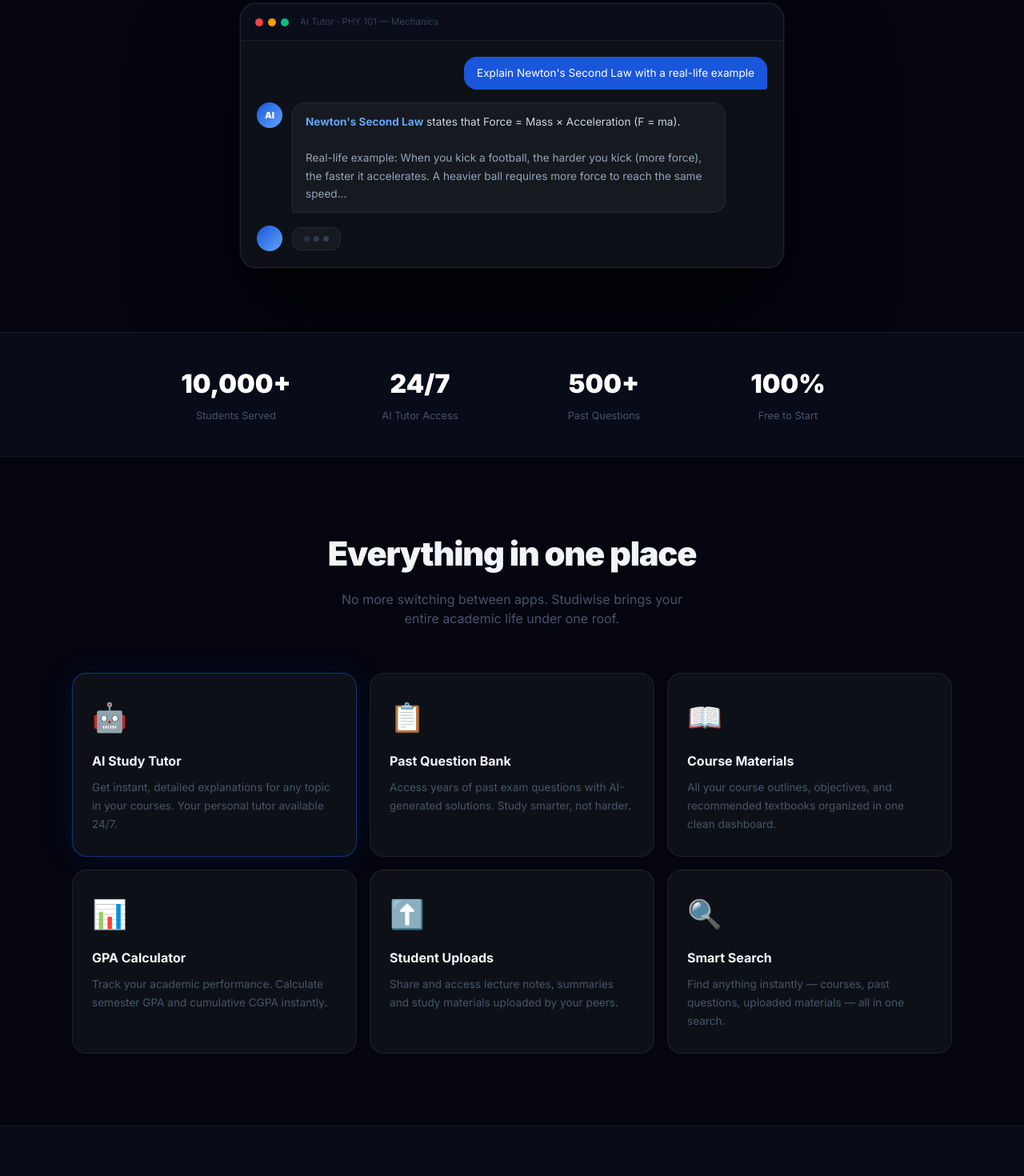
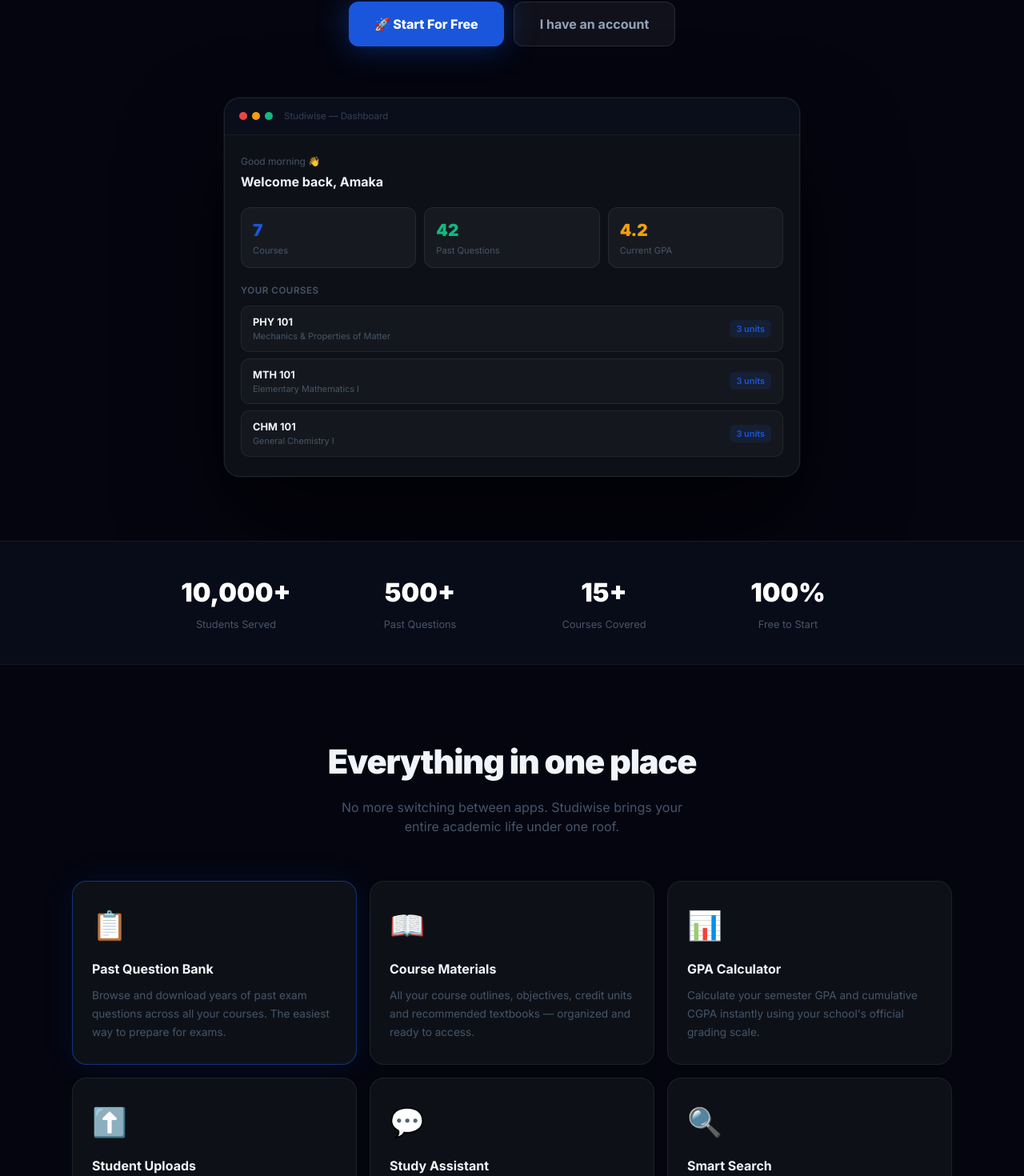
Before and after one commit to hellomeshcodeagency-dotcom/studywisev2-frontend, a React (Vite) app: page / in a window 1280 px wide. Shown: the part 685-2155 px from the top of the page at 80% size. Built offline with nearby package versions, Linux system fonts and the light colour scheme; no server answers; the HTML template or start-up script is replaced by a standard one.

Commit message:
Update LandingPage.jsx

```diff
--- a/src/pages/LandingPage.jsx
+++ b/src/pages/LandingPage.jsx
@@ -2,34 +2,34 @@
 
 const features = [
   {
-    icon: '🤖',
-    title: 'AI Study Tutor',
-    desc: 'Get instant, detailed explanations for any topic in your courses. Your personal tutor available 24/7.',
-  },
-  {
     icon: '📋',
     title: 'Past Question Bank',
-    desc: 'Access years of past exam questions with AI-generated solutions. Study smarter, not harder.',
+    desc: 'Browse and download years of past exam questions across all your courses. The easiest way to prepare for exams.',
   },
   {
     icon: '📖',
     title: 'Course Materials',
-    desc: 'All your course outlines, objectives, and recommended textbooks organized in one clean dashboard.',
+    desc: 'All your course outlines, objectives, credit units and recommended textbooks — organized and ready to access.',
   },
   {
     icon: '📊',
     title: 'GPA Calculator',
-    desc: 'Track your academic performance. Calculate semester GPA and cumulative CGPA instantly.',
+    desc: 'Calculate your semester GPA and cumulative CGPA instantly using your school\'s official grading scale.',
   },
   {
     icon: '⬆️',
     title: 'Student Uploads',
-    desc: 'Share and access lecture notes, summaries and study materials uploaded by your peers.',
+    desc: 'Share lecture notes, summaries and study materials with your department. Learn better together.',
+  },
+  {
+    icon: '💬',
+    title: 'Study Assistant',
+    desc: 'Stuck on a topic? Get clear explanations and worked examples for anything in your course syllabus.',
   },
   {
     icon: '🔍',
     title: 'Smart Search',
-    desc: 'Find anything instantly — courses, past questions, uploaded materials — all in one search.',
+    desc: 'Find courses, past questions and study materials instantly — everything in one search.',
   },
 ]
 
@@ -90,18 +90,18 @@
             fontSize: 'clamp(2.8rem, 7vw, 5rem)',
             marginBottom: 24,
           }}>
-            Study Smarter.<br />
+            Everything you need<br />
             <span style={{
               background: 'linear-gradient(90deg, #3B82F6 0%, #60A5FA 50%, #818CF8 100%)',
               WebkitBackgroundClip: 'text', WebkitTextFillColor: 'transparent',
-            }}>Score Higher.</span>
+            }}>to ace your exams.</span>
           </h1>
 
           <p style={{
             color: '#64748B', fontSize: 'clamp(1rem, 2.5vw, 1.2rem)',
             lineHeight: 1.75, maxWidth: 560, margin: '0 auto 44px',
           }}>
-            Studiwise gives university students an AI-powered academic edge — past questions, course materials, a 24/7 AI tutor, and GPA tracking, all in one platform.
+            Studiwise is your all-in-one academic portal — past questions, course materials, GPA tracking, and student uploads. Built so you spend less time searching and more time studying.
           </p>
 
           <div style={{ display: 'flex', flexWrap: 'wrap', gap: 12, justifyContent: 'center' }}>
@@ -122,9 +122,9 @@
           </div>
         </div>
 
-        {/* Hero mockup card */}
+        {/* Hero mockup — dashboard preview */}
         <div style={{
-          maxWidth: 680, margin: '64px auto 0',
+          maxWidth: 720, margin: '64px auto 0',
           background: '#0D1117', border: '1px solid rgba(255,255,255,0.08)',
           borderRadius: 20, overflow: 'hidden',
           boxShadow: '0 60px 120px rgba(0,0,0,0.7), 0 0 0 1px rgba(255,255,255,0.05)',
@@ -134,44 +134,44 @@
             {['#EF4444','#F59E0B','#10B981'].map(c => (
               <div key={c} style={{ width: 10, height: 10, borderRadius: '50%', background: c }} />
             ))}
-            <span style={{ fontSize: '0.72rem', color: '#334155', marginLeft: 8 }}>AI Tutor · PHY 101 — Mechanics</span>
+            <span style={{ fontSize: '0.72rem', color: '#334155', marginLeft: 8 }}>Studiwise — Dashboard</span>
           </div>
-          {/* chat */}
-          <div style={{ padding: '20px 20px', display: 'flex', flexDirection: 'column', gap: 16, textAlign: 'left' }}>
-            <div style={{ display: 'flex', justifyContent: 'flex-end' }}>
-              <div style={{
-                background: '#1A56DB', color: '#fff', borderRadius: '16px 16px 4px 16px',
-                padding: '10px 16px', fontSize: '0.85rem', maxWidth: '72%', lineHeight: 1.55,
-              }}>
-                Explain Newton's Second Law with a real-life example
-              </div>
+          {/* dashboard content */}
+          <div style={{ padding: '24px 20px', textAlign: 'left' }}>
+            {/* greeting */}
+            <div style={{ marginBottom: 20 }}>
+              <div style={{ fontSize: '0.75rem', color: '#475569', marginBottom: 4 }}>Good morning 👋</div>
+              <div style={{ fontSize: '1rem', fontWeight: 700, color: '#F1F5F9' }}>Welcome back, Amaka</div>
             </div>
-            <div style={{ display: 'flex', gap: 12, alignItems: 'flex-start' }}>
-              <div style={{
-                width: 32, height: 32, borderRadius: '50%', flexShrink: 0,
-                background: 'linear-gradient(135deg,#1A56DB,#60A5FA)',
-                display: 'flex', alignItems: 'center', justifyContent: 'center',
-                fontSize: '0.7rem', fontWeight: 900, color: '#fff',
-              }}>AI</div>
-              <div style={{
-                background: 'rgba(255,255,255,0.04)', border: '1px solid rgba(255,255,255,0.07)',
-                borderRadius: '16px 16px 16px 4px', padding: '12px 16px',
-                fontSize: '0.85rem', color: '#CBD5E1', lineHeight: 1.65, maxWidth: '85%',
-              }}>
-                <strong style={{ color: '#60A5FA' }}>Newton's Second Law</strong> states that Force = Mass × Acceleration (F = ma).<br /><br />
-                <span style={{ color: '#94A3B8' }}>
-                  Real-life example: When you kick a football, the harder you kick (more force), the faster it accelerates. A heavier ball requires more force to reach the same speed...
-                </span>
-              </div>
+            {/* stat cards */}
+            <div style={{ display: 'grid', gridTemplateColumns: 'repeat(3, 1fr)', gap: 10, marginBottom: 20 }}>
+              {[
+                { label: 'Courses', value: '7', color: '#1A56DB' },
+                { label: 'Past Questions', value: '42', color: '#10B981' },
+                { label: 'Current GPA', value: '4.2', color: '#F59E0B' },
+              ].map(s => (
+                <div key={s.label} style={{ background: 'rgba(255,255,255,0.04)', border: '1px solid rgba(255,255,255,0.07)', borderRadius: 12, padding: '12px 14px' }}>
+                  <div style={{ fontSize: '1.3rem', fontWeight: 900, color: s.color }}>{s.value}</div>
+                  <div style={{ fontSize: '0.7rem', color: '#475569', marginTop: 2 }}>{s.label}</div>
+                </div>
+              ))}
             </div>
-            {/* typing indicator */}
-            <div style={{ display: 'flex', gap: 12, alignItems: 'center' }}>
-              <div style={{ width: 32, height: 32, borderRadius: '50%', background: 'linear-gradient(135deg,#1A56DB,#60A5FA)', flexShrink: 0 }} />
-              <div style={{ display: 'flex', gap: 5, padding: '10px 14px', background: 'rgba(255,255,255,0.04)', border: '1px solid rgba(255,255,255,0.07)', borderRadius: 12 }}>
-                {[0,1,2].map(i => (
-                  <div key={i} style={{ width: 7, height: 7, borderRadius: '50%', background: '#334155', animation: `pulse 1.4s ease-in-out ${i * 0.2}s infinite` }} />
-                ))}
-              </div>
+            {/* recent courses */}
+            <div style={{ fontSize: '0.72rem', color: '#475569', fontWeight: 600, marginBottom: 10, textTransform: 'uppercase', letterSpacing: '0.05em' }}>Your Courses</div>
+            <div style={{ display: 'flex', flexDirection: 'column', gap: 8 }}>
+              {[
+                { code: 'PHY 101', title: 'Mechanics & Properties of Matter', units: 3 },
+                { code: 'MTH 101', title: 'Elementary Mathematics I', units: 3 },
+                { code: 'CHM 101', title: 'General Chemistry I', units: 3 },
+              ].map(c => (
+                <div key={c.code} style={{ display: 'flex', alignItems: 'center', justifyContent: 'space-between', background: 'rgba(255,255,255,0.03)', border: '1px solid rgba(255,255,255,0.06)', borderRadius: 10, padding: '10px 14px' }}>
+                  <div>
+                    <div style={{ fontSize: '0.8rem', fontWeight: 700, color: '#F1F5F9' }}>{c.code}</div>
+                    <div style={{ fontSize: '0.68rem', color: '#475569' }}>{c.title}</div>
+                  </div>
+                  <div style={{ fontSize: '0.68rem', color: '#1A56DB', fontWeight: 600, background: 'rgba(26,86,219,0.12)', padding: '3px 8px', borderRadius: 6 }}>{c.units} units</div>
+                </div>
+              ))}
             </div>
           </div>
         </div>
@@ -182,8 +182,8 @@
         <div style={{ maxWidth: 900, margin: '0 auto', display: 'grid', gridTemplateColumns: 'repeat(4, 1fr)', gap: 20, textAlign: 'center' }}>
           {[
             { value: '10,000+', label: 'Students Served' },
-            { value: '24/7', label: 'AI Tutor Access' },
             { value: '500+', label: 'Past Questions' },
+            { value: '15+', label: 'Courses Covered' },
             { value: '100%', label: 'Free to Start' },
           ].map(s => (
             <div key={s.label}>
@@ -262,7 +262,7 @@
               Your grades will thank you.
             </h2>
             <p style={{ color: '#64748B', marginBottom: 36, lineHeight: 1.7 }}>
-              Join thousands of students already using Studiwise to ace their exams.
+              Join thousands of students already using Studiwise to organise their studies and ace their exams.
             </p>
             <Link to="/register" style={{
               display: 'inline-flex', alignItems: 'center', gap: 8,
```
